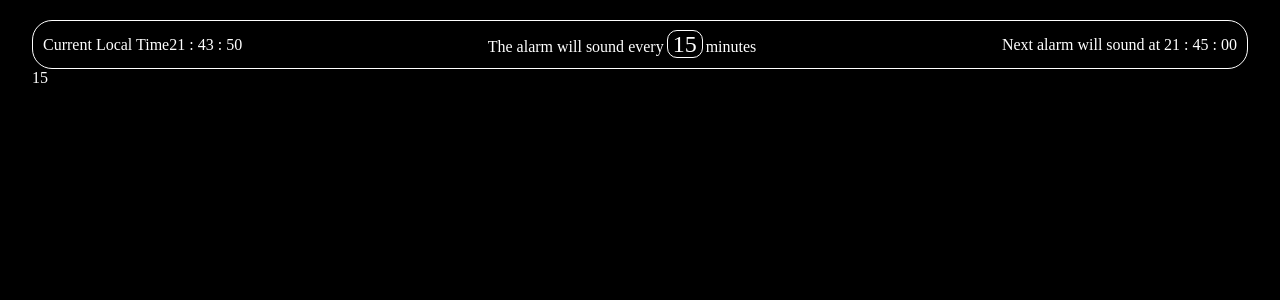
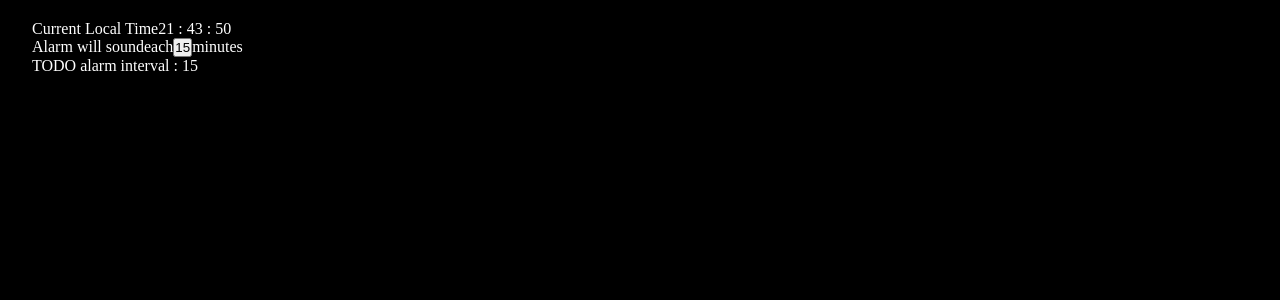
Before and after one commit to danifromecuador/plannywise_draft_5, a React (Vite) app: page / in a window 1280 px wide. Shown: the top 300 px of the page. Built offline with nearby package versions, Linux system fonts and the light colour scheme.

Commit message:
Change structure to store data and logic in the ztore

```diff
--- a/src/alarm/Alarm.jsx
+++ b/src/alarm/Alarm.jsx
@@ -1,100 +1,35 @@
-// src/alarm/Alarm.jsx
-import { useState, useEffect } from 'react'
-import { ztore } from '../zustand/ztore'
-import alarmSound from '../../public/alarm.wav'
-import './Alarm.css'
+import { ztore } from '../zustand/ztore.js';
+import { useEffect } from 'react';
 
-// time       is a variable type object from the store that shows the current local time
-// updateTime is a function from the store that updates the time (this function is called each second)
-//            other way the time will be static
-// h, m, s    are the keys of the time object that represent the hours, minutes, and seconds
 export const Alarm = () => {
-  const { time, updateTime, alarmInterval, updateAlarmInterval } = ztore();
-  const [timeFormatted, setTimeFormatted] = useState({ h: time.h, m: time.m, s: time.s });
-  const [alarmStatusMessage, setAlarmStatusMessage] = useState("wait");
-  const [nextAlarmMessage, setNextAlarmMessage] = useState("");
-  const [showHide1, setShowHide1] = useState("")
-  const [showHide2, setShowHide2] = useState("hide")
+  const { time, timeFormatted, alarmInterval, updateAlarmInterval, updateZtore } = ztore();
 
-  // update ztore time each second, other way the time will be static
   useEffect(() => {
-    const intervalId = setInterval(updateTime, 1000);
+    const intervalId = setInterval(updateZtore, 1000);
     return () => clearInterval(intervalId);
-  }, [updateTime]);
+  }, []);
 
-  // the following functions will be called when ztore time or ztore alarmInterval changes
-  useEffect(() => {
-    // format ztore time to transform from 9:17:0 to 09:17:00 only for HTML rendering only
-    const formatTime = () => {
-      setTimeFormatted({
-        h: time.h.toString().padStart(2, '0'),
-        m: time.m.toString().padStart(2, '0'),
-        s: time.s.toString().padStart(2, '0')
-      });
-    };
-
-    const playAlarm = () => {
-      const audio = new Audio(alarmSound)
-      if (time.m % alarmInterval === 0) {
-        if (time.s === 0) audio.play()
-        if (time.s >= 0 && time.s <=8) setAlarmStatusMessage("playing")
-        else setAlarmStatusMessage("wait")
-      }
-    };
-
-    // TODO check if it is working with 60 minutes
-    // calculate newt time that the alarm will sound
-    const nextAlarmWillSoundAt = () => {
-      const remainder = time.m % alarmInterval;
-      const nextMinute = time.m + (alarmInterval - remainder);
-      const nextAlarmMinute = nextMinute >= 60 ? 0 : nextMinute;
-      setNextAlarmMessage(nextAlarmMinute.toString().padStart(2, '0'));
-    };
-
-    formatTime();
-    playAlarm();
-    nextAlarmWillSoundAt();
-  }, [time, alarmInterval]);
-
-  const handleClick1 = () => {
-    showHide1 == "" ? setShowHide1("hide") : setShowHide1("")
-    setShowHide2("")
-  }
-
-  const handleClick2 = (i) => {
-    updateAlarmInterval(i)
-    setShowHide1("")
-    setShowHide2("hide")
-  }
+  const store = ztore()
+  useEffect(()=>{
+    console.log(store);
+  },[store])
 
   return (
     <div className="alarm">
-      <div className="alarm-h-m-s">
+      <div className="alarm-left">
         <span>Current Local Time</span>
         <span>{timeFormatted.h} : {timeFormatted.m} : {timeFormatted.s}</span>
       </div>
-      <div className="alarm-setted-interval-indicator">
-        <span>The alarm will sound </span>
+      <div className="alarm-center">
+        <span>Alarm will sound</span>
         <span>
-          every
-          <span className={`alarm-interval-show ${showHide1}`} onClick={handleClick1}>{alarmInterval}</span>
-          <span className={`alarm-interval-select ${showHide2}`}>
-            {[5, 10, 15, 20, 30, 60].map(i => <span key={i} className='alarm-interval-select-item' onClick={() => handleClick2(i)}>{i}</span>)}
-          </span>
+          each
+          <button onClick={()=>updateAlarmInterval(23)}>{alarmInterval.current}</button>
           minutes
         </span>
       </div>
-      <div className="alarm-next-time-indicator">
-        {
-          alarmStatusMessage === "wait" ?
-            <>
-              <span>Next alarm will sound at </span>
-              <span>{timeFormatted.h} : {nextAlarmMessage} : 00</span>
-            </>
-            :
-            <div>Alarm is playing right now</div>
-        }
+      <div className="alarm-right">
       </div>
-    </div >
+    </div>
   );
 };
--- a/src/todo/Todo.jsx
+++ b/src/todo/Todo.jsx
@@ -1,10 +1,10 @@
-import {ztore } from '../zustand/ztore.js'
+import { ztore } from '../zustand/ztore.js'
 
 export const Todo = () => {
-  const {alarmInterval} = ztore()
+  const { alarmInterval } = ztore()
   return (
     <div className="todo">
-      {alarmInterval}
+      TODO alarm interval : {alarmInterval.current}
     </div>
   )
 }
--- a/src/zustand/ztore.js
+++ b/src/zustand/ztore.js
@@ -1,9 +1,7 @@
-// src/zustand/store.js
-import { create } from 'zustand'
+import { create } from 'zustand';
 
 const getTime = () => {
   const time = new Date()
-
   return {
     y: time.getFullYear(),
     M: time.getMonth() + 1, // because January=0
@@ -15,9 +13,41 @@ const getTime = () => {
   }
 }
 
+const formatTime = () => {
+  const time = getTime()
+  return {
+    h: time.h.toString().padStart(2, '0'),
+    m: time.m.toString().padStart(2, '0'),
+    s: time.s.toString().padStart(2, '0')
+  }
+}
+
+const alarmInterval = () => {
+  return {
+    current: 15,
+  }
+}
+
+
+
+
+
+
+
+
+
+const updateZtore = () => ({
+  time: getTime(),
+  timeFormatted: formatTime(),
+})
+
 export const ztore = create((set) => ({
+  // set initial values
   time: getTime(),
-  alarmInterval: 15,
-  updateTime: () => set({ time: getTime() }),
-  updateAlarmInterval: (alarmInterval) => set({alarmInterval})
+  timeFormatted: formatTime(),
+  alarmInterval: alarmInterval(),
+  updateAlarmInterval: (alarmInterval) => set({alarmInterval: {current: alarmInterval}}),
+
+  // update values
+  updateZtore: () => set(updateZtore())
 }))
```
